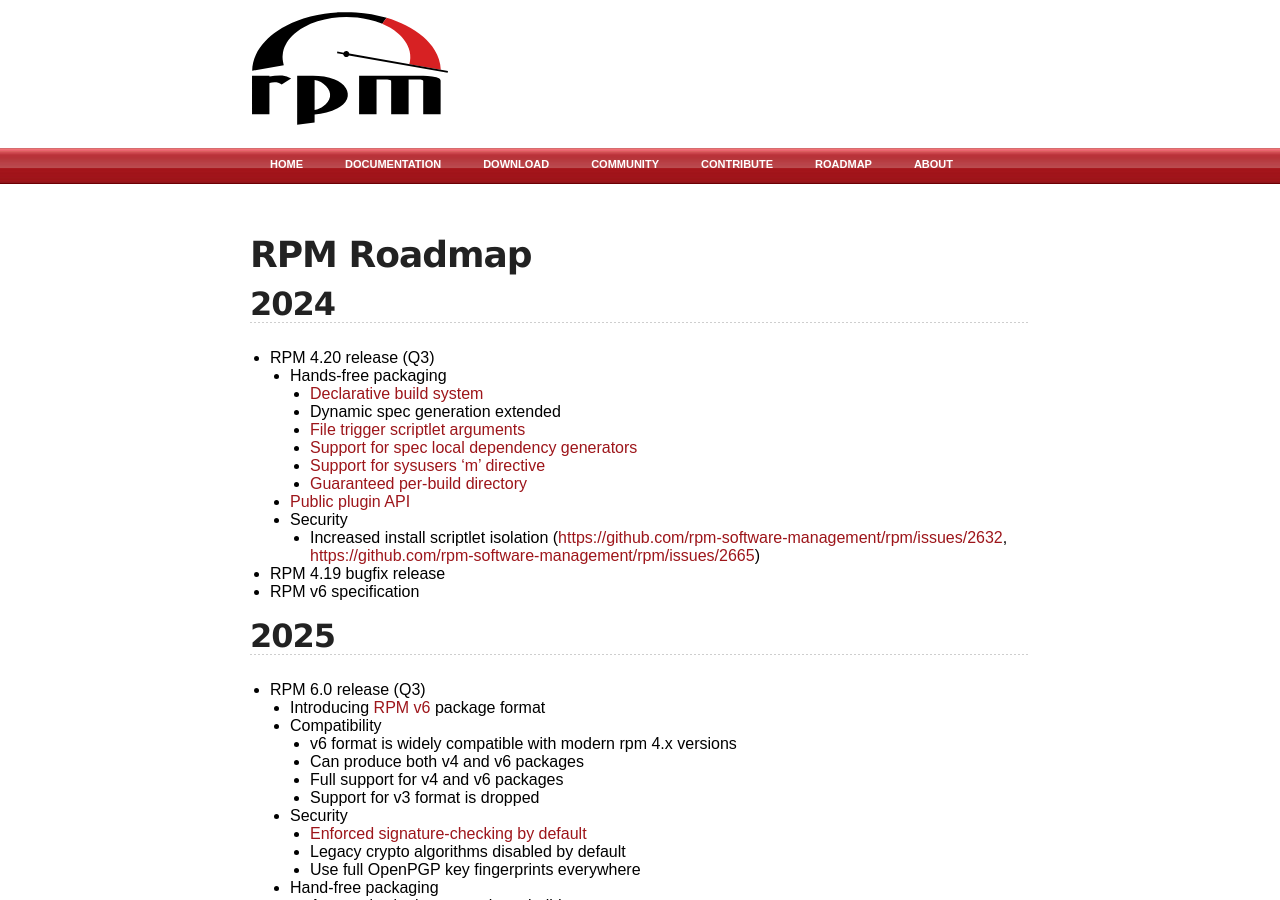
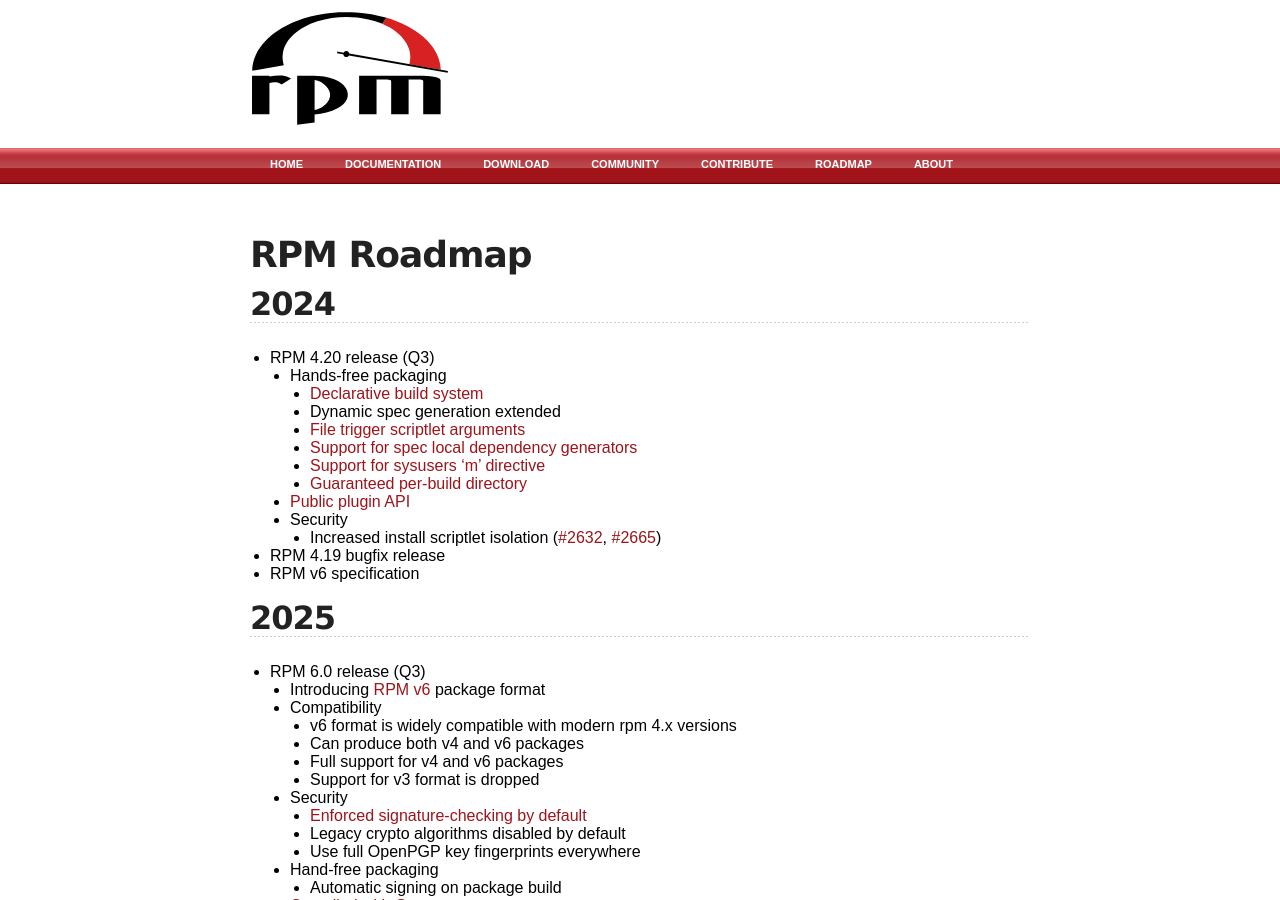
Before and after one commit to rpm-software-management/rpm-web, a Jekyll site: the page built from roadmap.md, in a window 1280 px wide and 900 px high. Built offline with Jekyll 4.4.1, drawn with Linux system fonts in a browser that asks for light colours; part of the change alters nothing that is shown.

Commit message:
Fixup roadmap links

```diff
--- a/roadmap.md
+++ b/roadmap.md
@@ -16,7 +16,7 @@ title: rpm.org - Roadmap
     * [Guaranteed per-build directory](https://github.com/rpm-software-management/rpm/issues/2078)
   * [Public plugin API](https://github.com/rpm-software-management/rpm/issues/1536)
   * Security
-    * Increased install scriptlet isolation ([https://github.com/rpm-software-management/rpm/issues/2632](#2632), [https://github.com/rpm-software-management/rpm/issues/2665](#2665))
+    * Increased install scriptlet isolation ([#2632](https://github.com/rpm-software-management/rpm/issues/2632), [#2665](https://github.com/rpm-software-management/rpm/issues/2665))
 * RPM 4.19 bugfix release
 * RPM v6 specification
 
```
